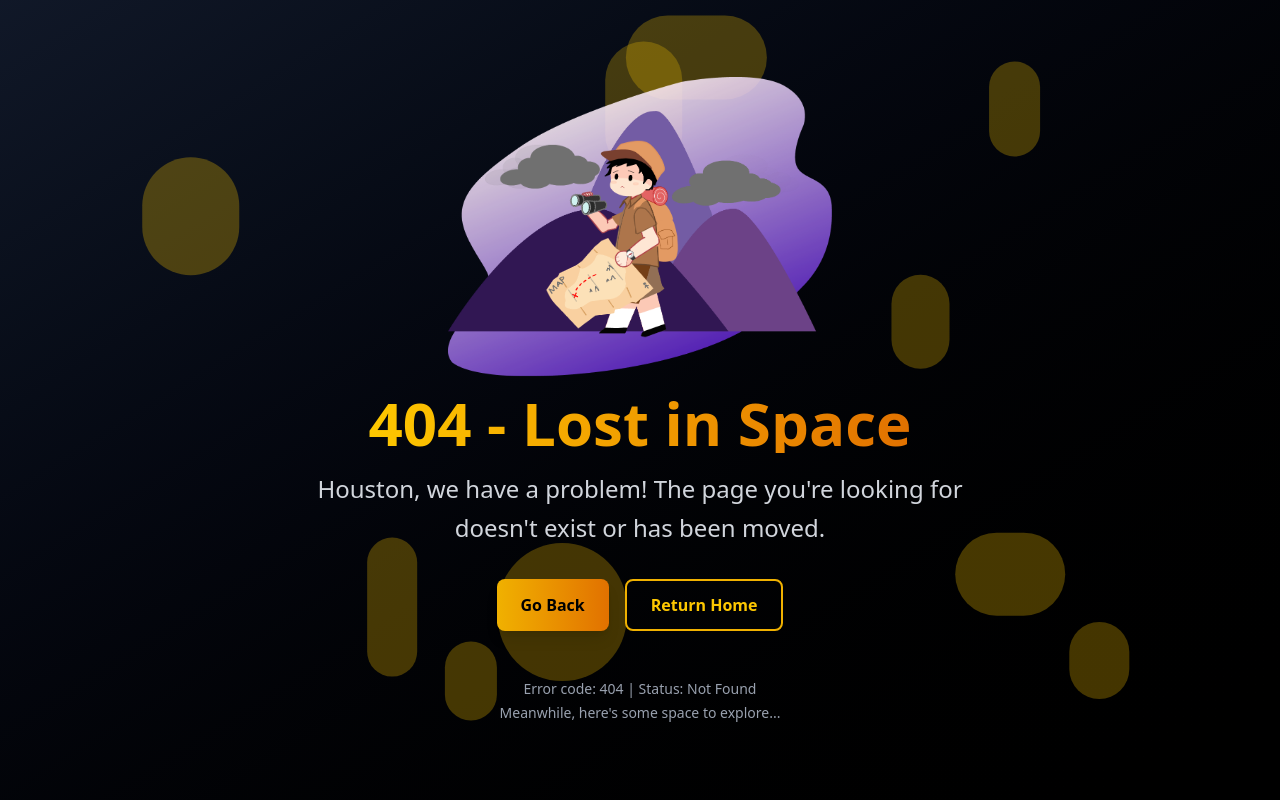
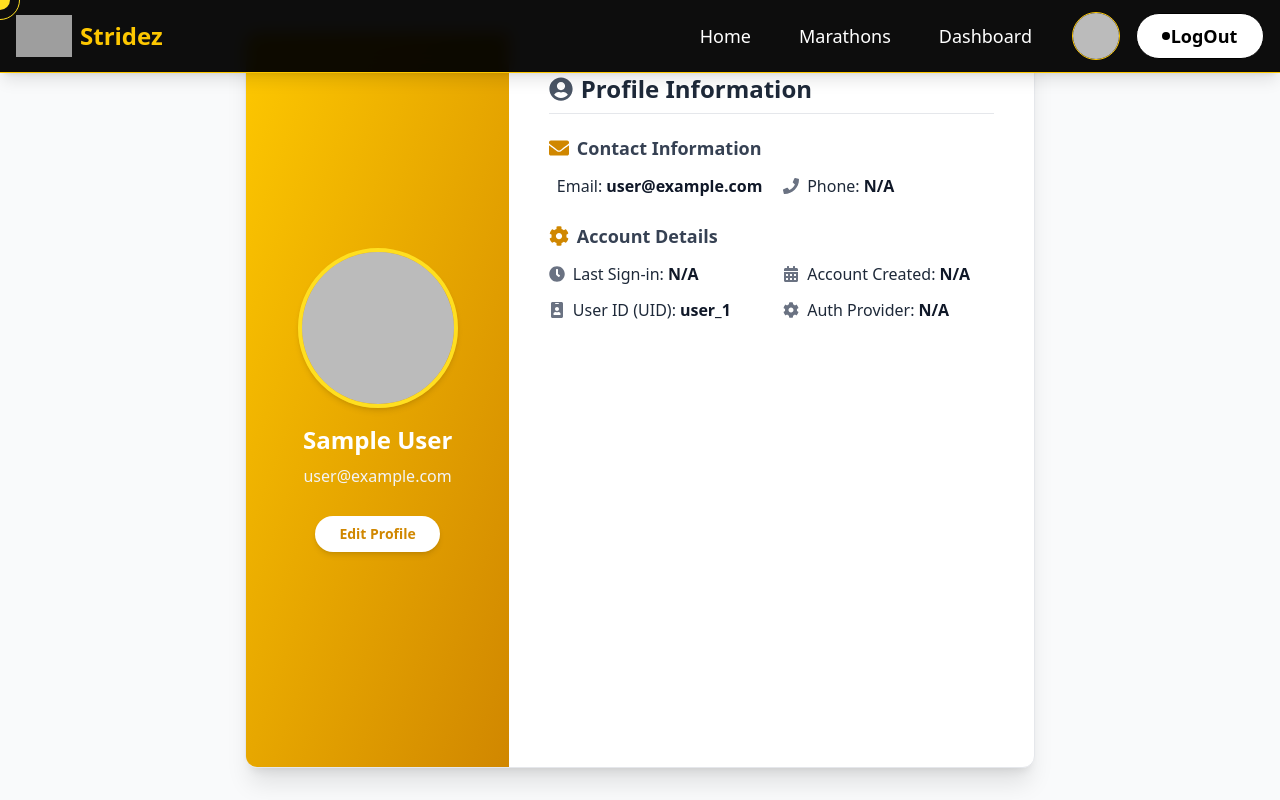
Before and after one commit to iktushar01/Marathon-Management-System, a React (Vite) app: page /profileinfo in a window 1280 px wide. Shown: the top 800 px of the page. Built offline with nearby package versions, Linux system fonts and the light colour scheme; no server answers; sample sign-in values are in the browser's storage; grey boxes are pictures that could not be loaded.

Commit message:
profileinfo added

```diff
--- a/src/Router/Router.jsx
+++ b/src/Router/Router.jsx
@@ -11,6 +11,7 @@ import MyApplyList from "../Pages/MyApplyList/MyApplyList";
 import AddMarathon from "../Pages/AddMarathon/AddMarathon";
 import MarathonsDetails from "../Pages/Marathons/MarathonsDetails";
 import PrivateRoutes from "../Routes/PrivateRoutes";
+import ProfileInfo from "../Shared/Navbar/ProfileInfo";
 
 const router = createBrowserRouter([
   {
@@ -18,16 +19,41 @@ const router = createBrowserRouter([
     element: <MainLayout />,
     errorElement: <Error />,
     children: [
-      { index: true, element: <Home />, loader: () => fetch("http://localhost:4000/marathons") },
-      { path: "marathons", element: <Marathons />, loader: () => fetch("http://localhost:4000/marathons") },
-      { path: "marathons/:id", element: <PrivateRoutes><MarathonsDetails /></PrivateRoutes>, loader: ({ params }) => fetch(`http://localhost:4000/marathons/${params.id}`) },
+      {
+        index: true,
+        element: <Home />,
+        loader: () => fetch("http://localhost:4000/marathons"),
+      },
+      {
+        path:"/profileinfo",
+        element: <ProfileInfo />
+      },
+      {
+        path: "marathons",
+        element: <Marathons />,
+        loader: () => fetch("http://localhost:4000/marathons"),
+      },
+      {
+        path: "marathons/:id",
+        element: (
+          <PrivateRoutes>
+            <MarathonsDetails />
+          </PrivateRoutes>
+        ),
+        loader: ({ params }) =>
+          fetch(`http://localhost:4000/marathons/${params.id}`),
+      },
       { path: "signin", element: <SignIn /> },
       { path: "register", element: <Register /> },
     ],
   },
   {
     path: "/dashboard",
-    element: <PrivateRoutes><DashBoardLayout /></PrivateRoutes>,
+    element: (
+      <PrivateRoutes>
+        <DashBoardLayout />
+      </PrivateRoutes>
+    ),
     children: [
       { index: true, element: <AddMarathon /> },
       { path: "add-marathon", element: <AddMarathon /> },
--- a/src/Shared/Navbar/Navbar.jsx
+++ b/src/Shared/Navbar/Navbar.jsx
@@ -6,6 +6,7 @@ import RegisterButton from "../../Components/Buttons/RegisterButton";
 import Logo from "../../Components/Logo/Logo";
 import { AuthContext } from "../../Contexts/AuthContext";
 import LogOutBtn from "../../Components/Buttons/LogOutBtn";
+import UserAvatar from "./UserAvatar";
 
 const Navbar = () => {
   const { user } = useContext(AuthContext);
@@ -15,8 +16,6 @@ const Navbar = () => {
   const [lastScrollY, setLastScrollY] = useState(0);
 
   const toggleMenu = useCallback(() => setIsOpen(prev => !prev), []);
-
-  // Close mobile menu when clicking anywhere in the mobile menu
   const closeMenu = useCallback(() => setIsOpen(false), []);
 
   // Hide navbar on scroll down
@@ -40,7 +39,6 @@ const Navbar = () => {
   const navLinkClasses = (isActive) =>
     `${isActive ? "text-yellow-400 font-semibold" : "text-white hover:text-yellow-500"} ${underlineHover} transition-colors duration-200 px-2 py-1 rounded-md`;
 
-  // Create nav links with click handlers
   const createNavLink = (to, text, isButton = false) => {
     if (isButton) {
       return (
@@ -66,14 +64,17 @@ const Navbar = () => {
     <>
       {createNavLink("/", "Home")}
       {createNavLink("/marathons", "Marathons")}
-      {createNavLink("/dashboard", "Dashboard")}
       {user ? (
-        <div className="flex justify-center">
-          <LogOutBtn />
-        </div>
+        <>
+          {createNavLink("/dashboard", "Dashboard")}
+          <div className="flex items-center gap-4">
+            <UserAvatar />
+            <LogOutBtn />
+          </div>
+        </>
       ) : (
         <>
-          {createNavLink("/signin", "Sign In")}
+          {createNavLink("/signin", "Login")}
           {createNavLink("/register", "", true)}
         </>
       )}
--- /dev/null
+++ b/src/Shared/Navbar/ProfileInfo.jsx
@@ -0,0 +1,141 @@
+import React, { useContext, useState, useEffect } from 'react';
+import { AuthContext } from '../../Contexts/AuthContext'; // Adjust path as needed
+import { FaUserCircle, FaEnvelope, FaPhone, FaClock, FaCalendarAlt, FaIdBadge, FaCog } from 'react-icons/fa';
+import { MdErrorOutline } from 'react-icons/md';
+import { CgSpinner } from 'react-icons/cg';
+
+const ProfileInfo = () => {
+  const { user, loading } = useContext(AuthContext);
+  const [isMobile, setIsMobile] = useState(false);
+
+  useEffect(() => {
+    const checkMobile = () => {
+      setIsMobile(window.innerWidth < 768);
+    };
+    checkMobile();
+    window.addEventListener('resize', checkMobile);
+    return () => window.removeEventListener('resize', checkMobile);
+  }, []);
+
+  if (loading) {
+    return (
+      <div className="flex justify-center items-center min-h-[400px] text-gray-500">
+        <CgSpinner className="animate-spin text-yellow-500 h-16 w-16" />
+        <p className="ml-4 text-lg">Loading profile data...</p>
+      </div>
+    );
+  }
+
+  if (!user) {
+    return (
+      <div className="min-h-screen pt-[100px] flex flex-col justify-center items-center p-6 bg-red-50 rounded-lg shadow-md mx-auto max-w-lg text-center border border-red-200">
+        <MdErrorOutline className="w-16 h-16 text-red-500 mb-4" />
+        <h2 className="text-2xl font-bold text-red-700 mb-2">Not Logged In</h2>
+        <p className="text-red-600">
+          Please log in to view your profile information.
+        </p>
+        {/* You could add a login button here */}
+        {/* <button className="mt-4 px-6 py-3 bg-blue-600 text-white rounded-lg hover:bg-blue-700 transition-colors">Log In</button> */}
+      </div>
+    );
+  }
+
+  const profileSections = [
+    {
+      title: 'Contact Information',
+      icon: <FaEnvelope className="w-5 h-5 mr-2 text-yellow-600" />,
+      items: [
+        { label: 'Email', value: user?.email, icon: <FaEnvelope className="mr-2 text-gray-500" /> },
+        { label: 'Phone', value: user?.phoneNumber || 'N/A', icon: <FaPhone className="mr-2 text-gray-500" /> },
+      ],
+    },
+    {
+      title: 'Account Details',
+      icon: <FaCog className="w-5 h-5 mr-2 text-yellow-600" />,
+      items: [
+        {
+          label: 'Last Sign-in',
+          value: user?.metadata?.lastSignInTime
+            ? new Date(user.metadata.lastSignInTime).toLocaleString()
+            : 'N/A',
+          icon: <FaClock className="mr-2 text-gray-500" />,
+        },
+        {
+          label: 'Account Created',
+          value: user?.metadata?.creationTime
+            ? new Date(user.metadata.creationTime).toLocaleDateString()
+            : 'N/A',
+          icon: <FaCalendarAlt className="mr-2 text-gray-500" />,
+        },
+        { label: 'User ID (UID)', value: user?.uid, icon: <FaIdBadge className="mr-2 text-gray-500" /> },
+        {
+          label: 'Auth Provider',
+          value: user?.providerData?.[0]?.providerId
+            ? user.providerData?.[0]?.providerId.replace('firebase.com', 'Email/Password')
+            : 'N/A',
+          icon: <FaCog className="mr-2 text-gray-500" />,
+        },
+      ],
+    },
+    // Add more sections as needed
+  ];
+
+  return (
+    <div className="container min-h-screen mx-auto flex justify-center p-4 sm:p-6 lg:p-8 bg-gray-50">
+      <div className="bg-white rounded-xl shadow-xl overflow-hidden md:flex md:max-w-4xl mx-auto border border-gray-200">
+        {/* Profile Header / Avatar Section */}
+        <div className="md:w-1/3 p-8 bg-gradient-to-br from-yellow-400 to-yellow-600 text-white flex flex-col items-center justify-center text-center">
+          {user?.photoURL ? (
+            <img
+              src={user.photoURL}
+              alt="User profile"
+              className="w-32 h-32 md:w-40 md:h-40 rounded-full mx-auto border-4 border-yellow-300 object-cover shadow-md mb-4"
+              referrerPolicy="no-referrer"
+            />
+          ) : (
+            <FaUserCircle className="w-32 h-32 md:w-40 md:h-40 rounded-full bg-yellow-700 flex items-center justify-center text-white shadow-md mb-4" />
+          )}
+          <h2 className="text-2xl font-bold mb-2">{user?.displayName || 'Guest User'}</h2>
+          <p className="text-gray-100 text-md mb-1">{user?.email || 'email@example.com'}</p>
+          {user?.phoneNumber && (
+            <p className="text-gray-100 text-sm">
+              <FaPhone className="inline-block mr-1" /> {user.phoneNumber}
+            </p>
+          )}
+          <button
+            onClick={() => alert('Edit Profile clicked!')} // Replace with actual edit logic
+            className="mt-6 px-6 py-2 bg-white text-yellow-600 rounded-full shadow-md hover:bg-yellow-100 transition-colors font-semibold text-sm"
+          >
+            Edit Profile
+          </button>
+        </div>
+
+        {/* Profile Details Section */}
+        <div className="md:w-2/3 p-6 sm:p-8 lg:p-10">
+          <h3 className="text-2xl font-bold text-gray-800 mb-5 border-b pb-2 border-gray-200 flex items-center">
+            <FaUserCircle className="w-6 h-6 mr-2 text-gray-600" /> Profile Information
+          </h3>
+
+          {profileSections.map((section, index) => (
+            <div key={index} className="mb-6 last:mb-0">
+              <h4 className="text-lg font-semibold text-gray-700 mb-3 flex items-center">
+                {section.icon} {section.title}
+              </h4>
+              <div className="grid grid-cols-1 md:grid-cols-2 gap-x-6 gap-y-3 text-gray-800">
+                {section.items.map((item, itemIndex) => (
+                  <div key={itemIndex} className="flex items-center">
+                    {item.icon}
+                    <span className="font-medium">{item.label}:</span>
+                    <p className="ml-1 font-semibold text-gray-900 break-words">{item.value || 'N/A'}</p>
+                  </div>
+                ))}
+              </div>
+            </div>
+          ))}
+        </div>
+      </div>
+    </div>
+  );
+};
+
+export default ProfileInfo;
--- /dev/null
+++ b/src/Shared/Navbar/UserAvatar.jsx
@@ -0,0 +1,30 @@
+import React, { useContext } from "react";
+import { AuthContext } from "../../Contexts/AuthContext";
+import { Link } from "react-router-dom";
+
+const UserAvatar = () => {
+  const { user } = useContext(AuthContext);
+
+  return (
+    <div>
+      <Link to="/profileinfo">
+        <div className="flex items-center gap-2 cursor-pointer">
+          {user?.photoURL ? (
+            <img
+              src={user.photoURL}
+              alt="User profile"
+              className="w-12 h-12 rounded-full object-cover border border-yellow-400"
+              referrerPolicy="no-referrer"
+            />
+          ) : (
+            <div className="w-8 h-8 rounded-full bg-yellow-500 flex items-center justify-center text-black font-bold">
+              {user?.email?.charAt(0).toUpperCase()}
+            </div>
+          )}
+        </div>
+      </Link>
+    </div>
+  );
+};
+
+export default UserAvatar;
```
